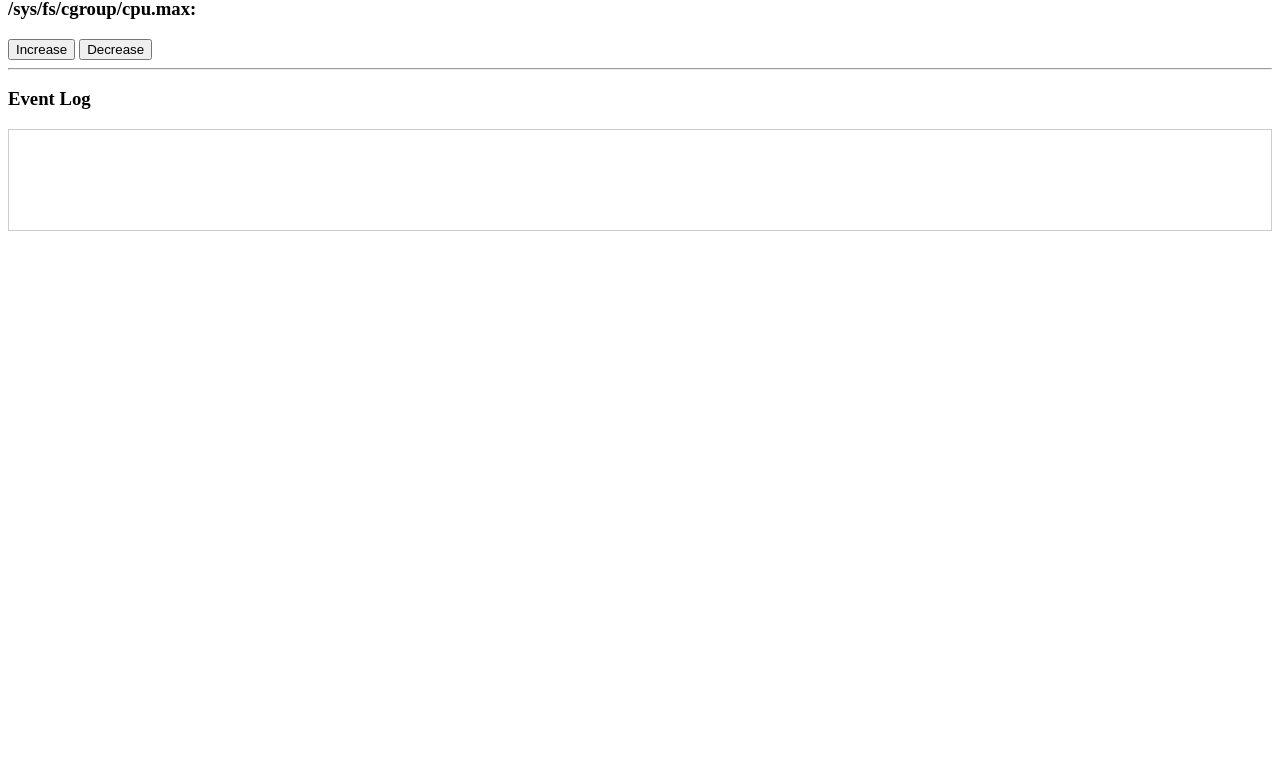
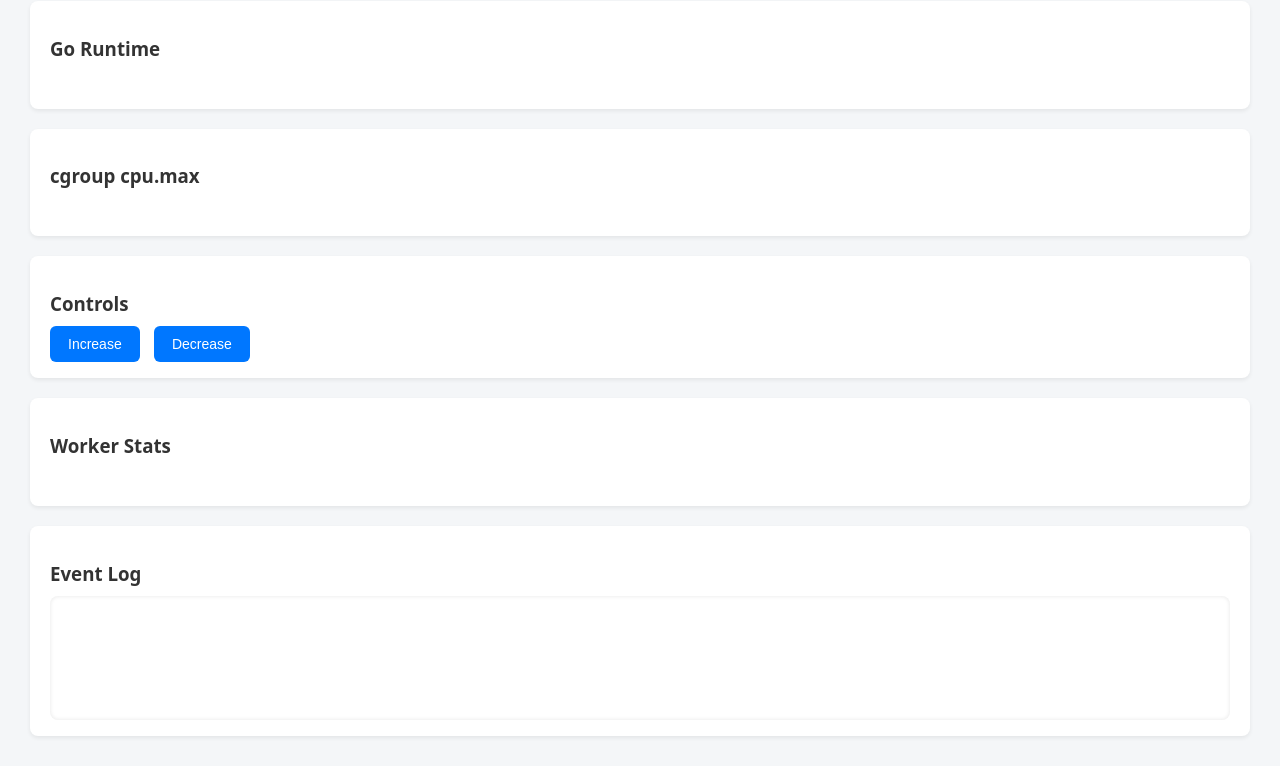
Before and after one commit to k-stz/gosrv, a plain HTML site: page templates/loadpage.html in a window 1280 px wide. Shown: the part 82-848 px from the top of the page. Before the commit the page ends 800 px from the top, so only its background shows below. Drawn offline with Linux system fonts and the light colour scheme.

Commit message:
update improve loadpage visuals

```diff
--- a/templates/loadpage.html
+++ b/templates/loadpage.html
@@ -4,24 +4,102 @@
     <meta charset="utf-8"/>
     <script src="https://unpkg.com/htmx.org@1.9.10"></script>
     <title>Load Manager</title>
+
+    <style>
+        body {
+            font-family: system-ui, sans-serif;
+            margin: 30px;
+            background: #f4f6f8;
+            color: #333;
+        }
+
+        h1, h3 {
+            font-weight: 600;
+            margin-bottom: 10px;
+        }
+
+        .card {
+            background: white;
+            padding: 16px 20px;
+            border-radius: 8px;
+            box-shadow: 0 2px 4px rgba(0,0,0,0.07);
+            margin-bottom: 20px;
+        }
+
+        button {
+            background: #0077ff;
+            color: white;
+            border: none;
+            padding: 10px 18px;
+            margin-right: 10px;
+            border-radius: 6px;
+            font-size: 14px;
+            cursor: pointer;
+            transition: background 0.2s;
+        }
+
+        button:hover {
+            background: #005fcc;
+        }
+
+        #event-log {
+            min-height: 100px;
+            background: white;
+            border-radius: 8px;
+            box-shadow: inset 0 0 4px rgba(0,0,0,0.1);
+            padding: 12px;
+        }
+
+        /* htmx loading indicator */
+        .htmx-indicator {
+            display: inline-block;
+            margin-left: 8px;
+            width: 12px;
+            height: 12px;
+            border-radius: 50%;
+            border: 2px solid #0077ff;
+            border-top-color: transparent;
+            animation: spin 0.6s linear infinite;
+            opacity: 0;
+        }
+
+        .htmx-request .htmx-indicator {
+            opacity: 1;
+            transition: opacity 150ms ease-in;
+        }
+
+        @keyframes spin {
+            from { transform: rotate(0deg); }
+            to   { transform: rotate(360deg); }
+        }
+    </style>
 </head>
 <body>
 
 <h1>CPU Load Manager</h1>
+
+<div class="card">
+    <h3>Go Runtime</h3>
     <div id="gomaxprocs-view"
          hx-get="/proc"
          hx-trigger="load, refresh"
          hx-swap="innerHTML">
+        <span class="htmx-indicator"></span>
+    </div>
 </div>
 
-<h3>/sys/fs/cgroup/cpu.max:</h3>
-<div id="gomaxprocs-view"
+<div class="card">
+    <h3>cgroup cpu.max</h3>
+    <div id="cgroup-limit-view"
          hx-get="/proc/limit"
          hx-trigger="load, refresh"
          hx-swap="innerHTML">
+        <span class="htmx-indicator"></span>
+    </div>
 </div>
 
-<div>
+<div class="card">
+    <h3>Controls</h3>
     <button
         hx-post="/load/increase"
         hx-target="#event-log"
@@ -39,20 +117,20 @@
     </button>
 </div>
 
-<hr/>
-
+<div class="card">
+    <h3>Worker Stats</h3>
     <div id="stats"
          hx-get="/load/stats-view"
          hx-trigger="load, refresh"
          hx-swap="innerHTML">
-	<!-- stats snippet will load here -->
+        <span class="htmx-indicator"></span>
+    </div>
 </div>
 
+<div class="card">
     <h3>Event Log</h3>
-<div id="event-log" style="border:1px solid #ccc; padding:10px; min-height:80px;">
-    <!-- log entries go here -->
+    <div id="event-log"></div>
 </div>
-
 
 </body>
 </html>
```
Lines whose indentation alone changed are shown as unchanged.
